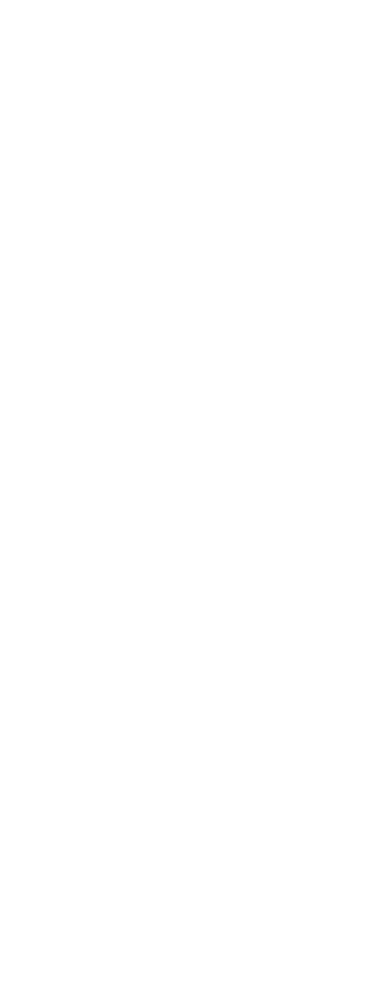
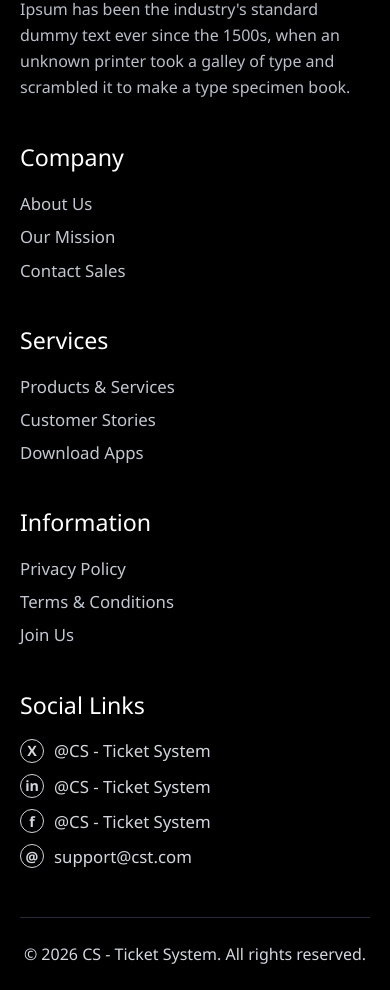
Before and after one commit to Shawon-Mahmud07/Customer-Support-Zone, a React (Vite) app: page / in a window 390 px wide. Shown: the part 3455-4445 px from the top of the page. Before the commit the page ends 3255 px from the top, so only its background shows below. Built offline with nearby package versions, Linux system fonts and the light colour scheme.

Commit message:
feat(footer): add responsive footer component based on Figma layout

```diff
--- a/src/App.jsx
+++ b/src/App.jsx
@@ -4,6 +4,7 @@
 import Navbar from "./components/Navbar";
 import Banner from "./components/Banner";
 import MainSection from "./components/MainSection";
+import Footer from "./components/Footer";
 import initialTickets from "./data/tickets.json";
 
 function App() {
@@ -74,6 +75,9 @@
         onAddToTask={handleAddToTask}
         onCompleteTask={handleCompleteTask}
       />
+      {/* Footer at the bottom of the page */}
+      <Footer />
+      {/* Toast notifications container */}
       <ToastContainer position="top-right" autoClose={1800} hideProgressBar theme="colored" />
     </div>
   );
--- /dev/null
+++ b/src/components/Footer.jsx
@@ -0,0 +1,94 @@
+const companyLinks = ["About Us", "Our Mission", "Contact Sales"];
+const serviceLinks = ["Products & Services", "Customer Stories", "Download Apps"];
+const infoLinks = ["Privacy Policy", "Terms & Conditions", "Join Us"];
+
+// Static social items with lightweight text-based icons.
+const socialLinks = [
+  { label: "@CS - Ticket System", icon: "X" },
+  { label: "@CS - Ticket System", icon: "in" },
+  { label: "@CS - Ticket System", icon: "f" },
+  { label: "support@cst.com", icon: "@" },
+];
+
+// Keep footer year current without manual updates.
+const year = new Date().getFullYear();
+
+function Footer() {
+  return (
+    <footer className="mt-6 bg-black text-white">
+      <div className="mx-auto w-full max-w-370 px-5 pb-6 pt-14 sm:px-8 sm:pt-16">
+        {/* Top area: brand block + navigation/link columns */}
+        <div className="grid grid-cols-1 gap-10 md:grid-cols-2 xl:grid-cols-[2fr_1fr_1fr_1fr_1.2fr]">
+          <div>
+            <h2 className="text-[clamp(2rem,0.8vw+1.6rem,2.8rem)] font-semibold tracking-[-0.02em]">
+              CS - Ticket System
+            </h2>
+            <p className="mt-4 max-w-[42ch] text-[clamp(1rem,0.25vw+0.88rem,1.2rem)] leading-relaxed text-[#b9bec8]">
+              Lorem Ipsum is simply dummy text of the printing and typesetting
+              industry. Lorem Ipsum has been the industry's standard dummy text
+              ever since the 1500s, when an unknown printer took a galley of
+              type and scrambled it to make a type specimen book.
+            </p>
+          </div>
+
+          <div>
+            <h3 className="text-[clamp(1.45rem,0.55vw+1.2rem,2rem)] font-medium">
+              Company
+            </h3>
+            <ul className="mt-4 space-y-2 text-[clamp(1.05rem,0.2vw+0.95rem,1.2rem)] text-[#c3c7cf]">
+              {companyLinks.map((item) => (
+                <li key={item}>{item}</li>
+              ))}
+            </ul>
+          </div>
+
+          <div>
+            <h3 className="text-[clamp(1.45rem,0.55vw+1.2rem,2rem)] font-medium">
+              Services
+            </h3>
+            <ul className="mt-4 space-y-2 text-[clamp(1.05rem,0.2vw+0.95rem,1.2rem)] text-[#c3c7cf]">
+              {serviceLinks.map((item) => (
+                <li key={item}>{item}</li>
+              ))}
+            </ul>
+          </div>
+
+          <div>
+            <h3 className="text-[clamp(1.45rem,0.55vw+1.2rem,2rem)] font-medium">
+              Information
+            </h3>
+            <ul className="mt-4 space-y-2 text-[clamp(1.05rem,0.2vw+0.95rem,1.2rem)] text-[#c3c7cf]">
+              {infoLinks.map((item) => (
+                <li key={item}>{item}</li>
+              ))}
+            </ul>
+          </div>
+
+          <div>
+            <h3 className="text-[clamp(1.45rem,0.55vw+1.2rem,2rem)] font-medium">
+              Social Links
+            </h3>
+            {/* Social handles / email list */}
+            <ul className="mt-4 space-y-2.5 text-[clamp(1.05rem,0.2vw+0.95rem,1.2rem)] text-[#d4d7de]">
+              {socialLinks.map((item) => (
+                <li key={`${item.icon}-${item.label}`} className="flex items-center gap-2.5">
+                  <span className="inline-flex h-6 w-6 items-center justify-center rounded-full border border-[#d1d5db] text-[0.85em] font-semibold">
+                    {item.icon}
+                  </span>
+                  <span>{item.label}</span>
+                </li>
+              ))}
+            </ul>
+          </div>
+        </div>
+
+        {/* Bottom copyright bar */}
+        <div className="mt-12 border-t border-[#252a35] pt-6 text-center text-[clamp(1rem,0.2vw+0.92rem,1.15rem)] text-[#d3d7df]">
+          © {year} CS - Ticket System. All rights reserved.
+        </div>
+      </div>
+    </footer>
+  );
+}
+
+export default Footer;
```
